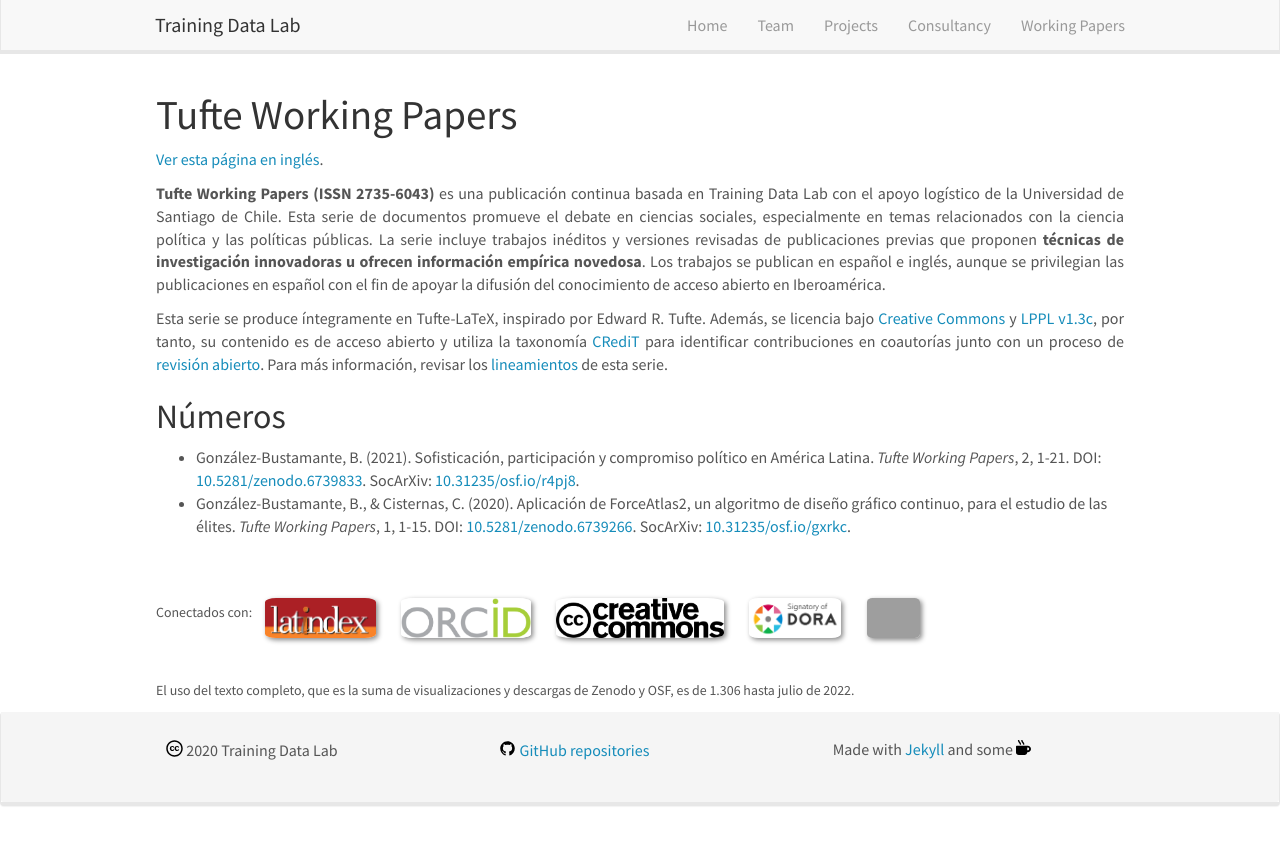
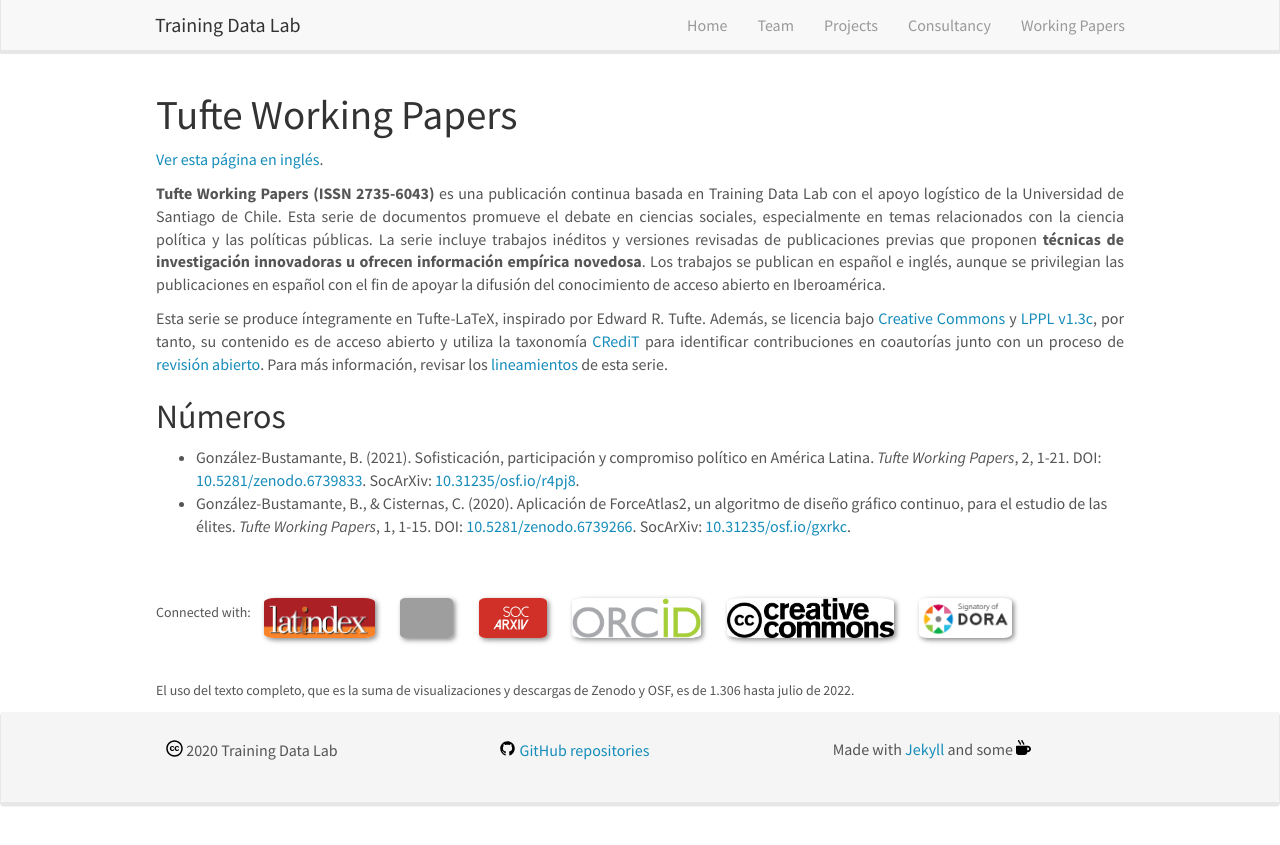
Before and after one commit to training-datalab/old-training-datalab.com, a Jekyll site: the page built from _pages/tufte-working-papers-spanish.md, in a window 1280 px wide. Shown: the top 845 px of the page. Built offline with Jekyll 4.4.1, drawn with Linux system fonts in a browser that asks for light colours; nearby versions of some CDN libraries.

Commit message:
Update tufte-working-papers-spanish.md

```diff
--- a/_pages/tufte-working-papers-spanish.md
+++ b/_pages/tufte-working-papers-spanish.md
@@ -24,7 +24,7 @@
 <br />
 
 <figure class="fourth">
-  <small>Conectados con:</small> &nbsp;&nbsp; <img src="{{ site.url }}{{ site.baseurl }}/images/logos/latindex.png" style="height: 40px"> <img src="{{ site.url }}{{ site.baseurl }}/images/logos/orcid.png" style="height: 40px"> <img src="{{ site.url }}{{ site.baseurl }}/images/logos/cc.png" style="height: 40px"> <img src="{{ site.url }}{{ site.baseurl }}/images/logos/dora.png" style="height: 40px"> <img src="{{ site.url }}{{ site.baseurl }}/images/logos/openaire.jpg" style="height: 40px">
+  <small>Connected with:</small> &nbsp;&nbsp; <img src="{{ site.url }}{{ site.baseurl }}/images/logos/latindex.png" style="height: 40px"> <img src="{{ site.url }}{{ site.baseurl }}/images/logos/openaire.jpg" style="height: 40px"> <img src="{{ site.url }}{{ site.baseurl }}/images/logos/socarxiv.jpg" style="height: 40px"> <img src="{{ site.url }}{{ site.baseurl }}/images/logos/orcid.png" style="height: 40px"> <img src="{{ site.url }}{{ site.baseurl }}/images/logos/cc.png" style="height: 40px"> <img src="{{ site.url }}{{ site.baseurl }}/images/logos/dora.png" style="height: 40px">
 </figure>
 
 <br />
```
